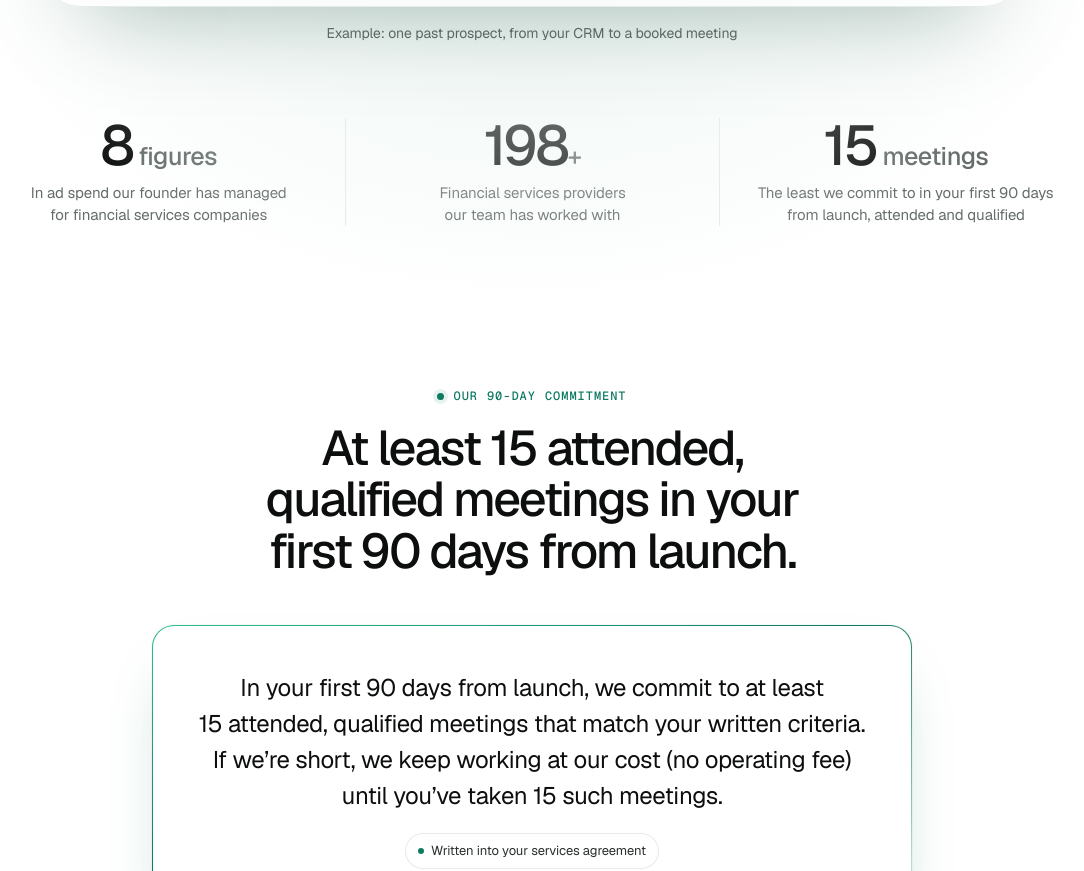
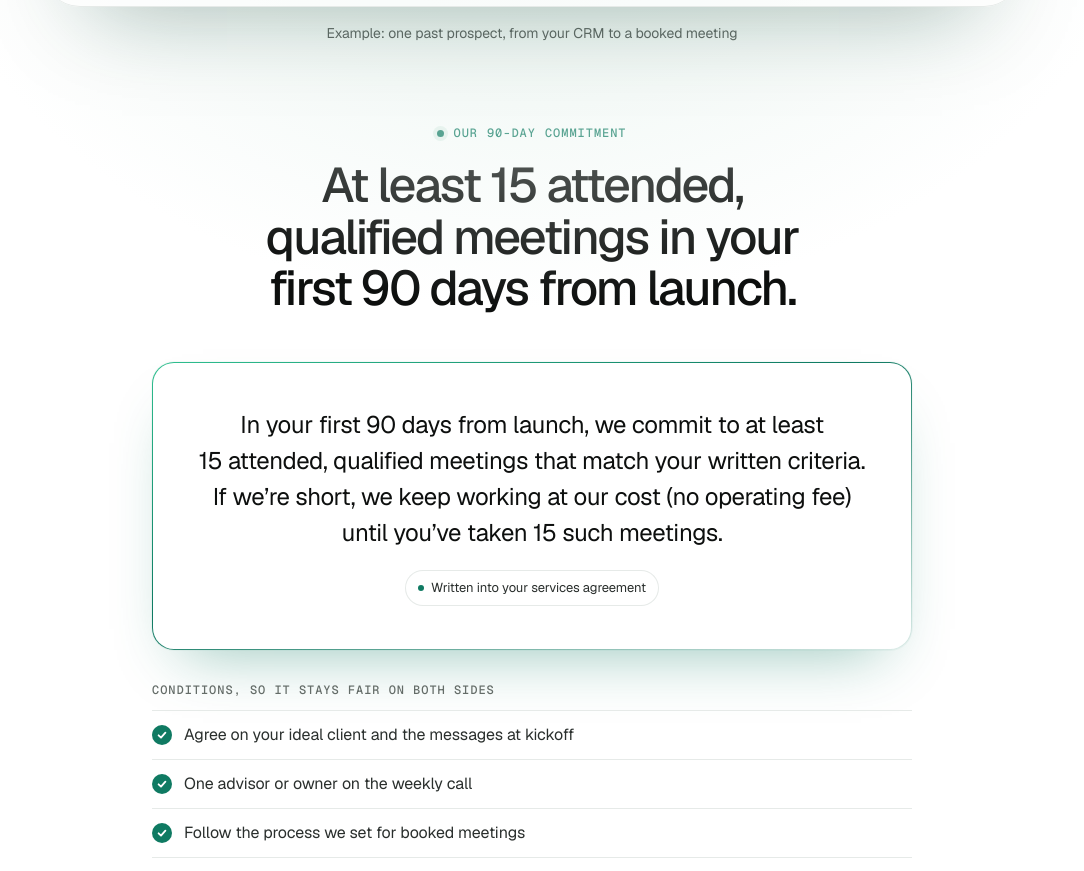
Before and after one commit to Codeguy-LFX/advisorbooking, a plain HTML site: page ria-v5.html in a window 1280 px wide. Shown: the part 1302-2173 px from the top of the page, without its empty margins (108-1192 px from the left). Drawn offline with Linux system fonts and the light colour scheme.

Commit message:
V5: the three figures are left out (the founder block carries them), and the commitment follows the first screen directly
Co-Authored-By: Claude Fable 5.2 <noreply@anthropic.com>
Claude-Session: https://claude.ai/code/session_01Fh5osze3Co3Hioefn5pTQc

```diff
--- a/assets/paid.css
+++ b/assets/paid.css
@@ -89,6 +89,8 @@
 .p-hero--home .p-ec .k-ec:focus-within{box-shadow:var(--shadow-lift),0 0 0 3px var(--accent)}
 .p-hero--home .p-ec .k-ec.is-bad{box-shadow:var(--shadow-lift),0 0 0 2px var(--bad)}
 .p-hero--home .p-ec .k-ec__fine{color:var(--k-muted)}
+/* V5: the commitment follows the first screen directly, at the distance the other pages keep there */
+.p-hero--home + .p-sec{padding-top:clamp(16px,2.4vw,32px)}
 /* the stage */
 .p-stage{position:relative;max-width:calc(960px + 2*var(--gutter));margin-top:clamp(40px,5vw,64px);padding-bottom:clamp(32px,4vw,56px);--p-cut:30%;--p-top:16px}
 .p-stage::before,.p-stage::after{content:"";position:absolute;left:-100vw;right:-100vw;bottom:var(--p-cut);pointer-events:none}
--- a/ria-v5.html
+++ b/ria-v5.html
@@ -148,18 +148,6 @@
       </div>
     </div>
     <p class="pd-note">Example: one past prospect, from your CRM to a <span class="p-nb">booked meeting</span></p>
-  </div>
-</section>
-
-<!-- WHO IS BEHIND IT: three facts, in place of the logo strip a page like this usually has. No client logos or results exist yet. -->
-<section class="p-sec p-sec--facts" aria-label="About the team">
-  <div class="p-wrap">
-    <ul class="p-facts" role="list">
-      <li><p class="p-fact__n">8<span> figures</span></p><p class="p-fact__l">In ad spend our founder has managed for financial services companies</p></li>
-      <li><p class="p-fact__n">198<span>+</span></p><p class="p-fact__l">Financial services providers our team has worked with</p></li>
-      <li><p class="p-fact__n">15<span> meetings</span></p><p class="p-fact__l">The least we commit to in your first <span class="p-nb">90 days</span> from launch, attended and qualified</p></li>
-    </ul>
-
   </div>
 </section>
 
```
Also changed, not shown: 1 other file.
